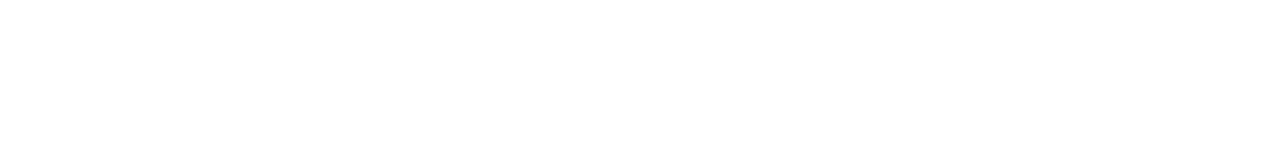
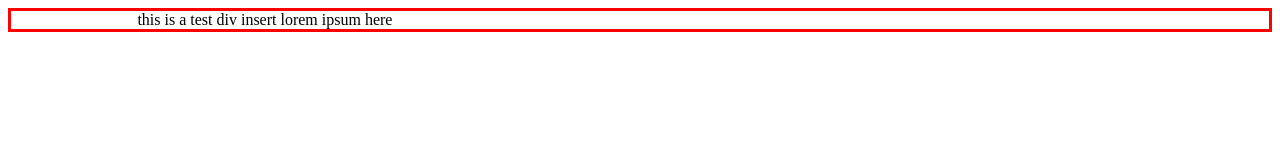
Before and after one commit to Terran-is-Here/parish-project, a plain HTML site: page index.html in a window 1280 px wide. Drawn offline with Linux system fonts and the light colour scheme.

Commit message:
Update index.html

```diff
--- a/index.html
+++ b/index.html
@@ -1 +1,5 @@
 <link rel="stylesheet" href="style.css">
+<div class="testdiv"> this is a test div
+
+  insert lorem ipsum here
+</div>
```
